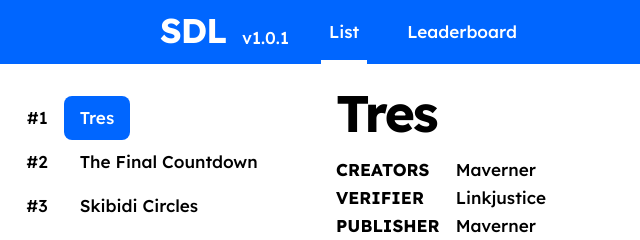
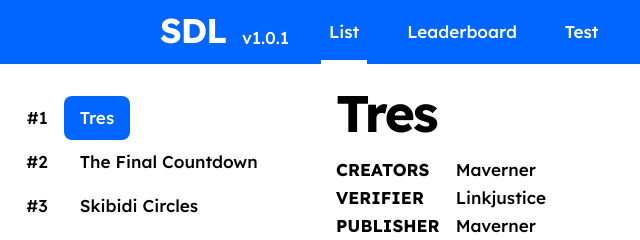
Before and after one commit to Linkjustice2/saltoback-demonlist, a plain HTML site: page index.html in a window 1280 px wide. Shown: the top 240 px of the page, 0-640 px from the left. Drawn offline with nearby package versions, Linux system fonts and the light colour scheme.

Commit message:
Update index.html

```diff
--- a/index.html
+++ b/index.html
@@ -47,6 +47,9 @@
                 <router-link class="nav__tab" to="/leaderboard">
                     <span class="type-label-lg">Leaderboard</span>
                 </router-link>
+                 <router-link class="nav__tab" to="/test">
+                    <span class="type-label-lg">Test</span>
+                </router-link>
                 <div class="nav__actions">
                     <button
                         class="nav__icon"
```
